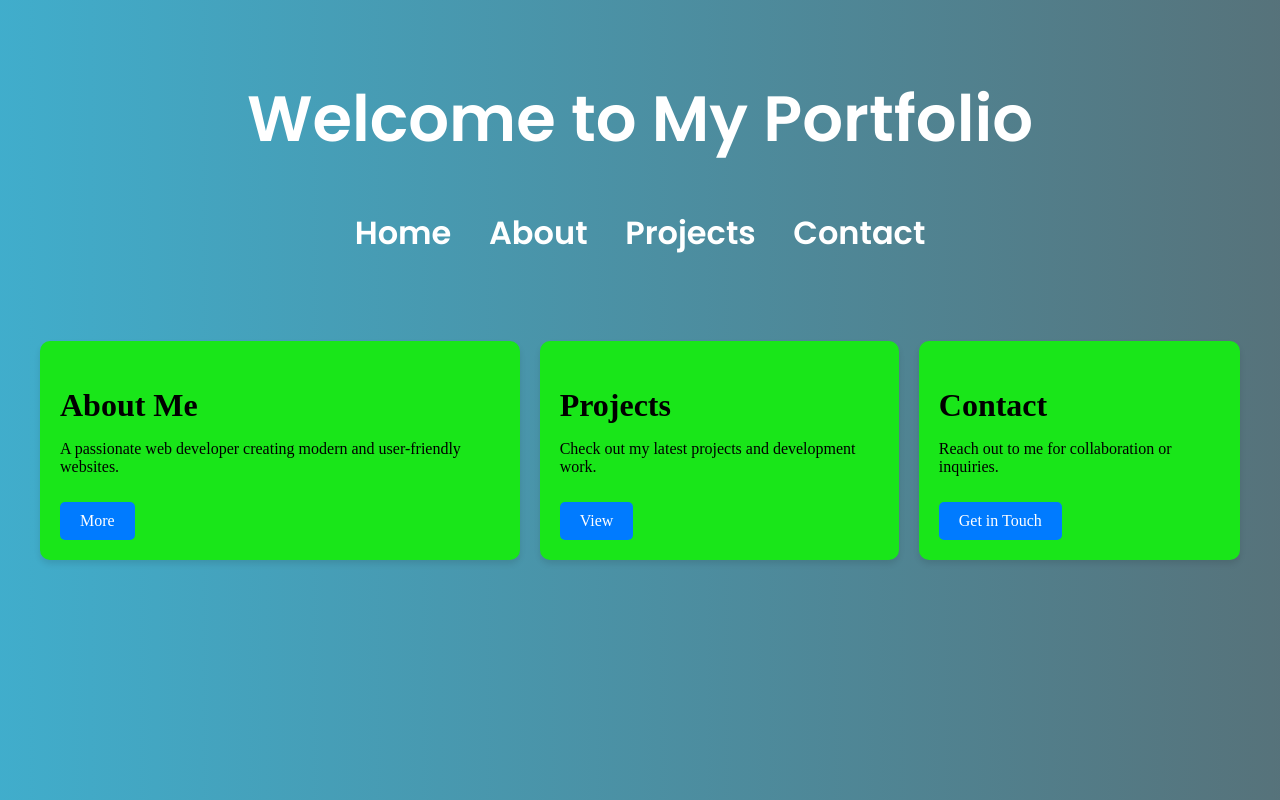
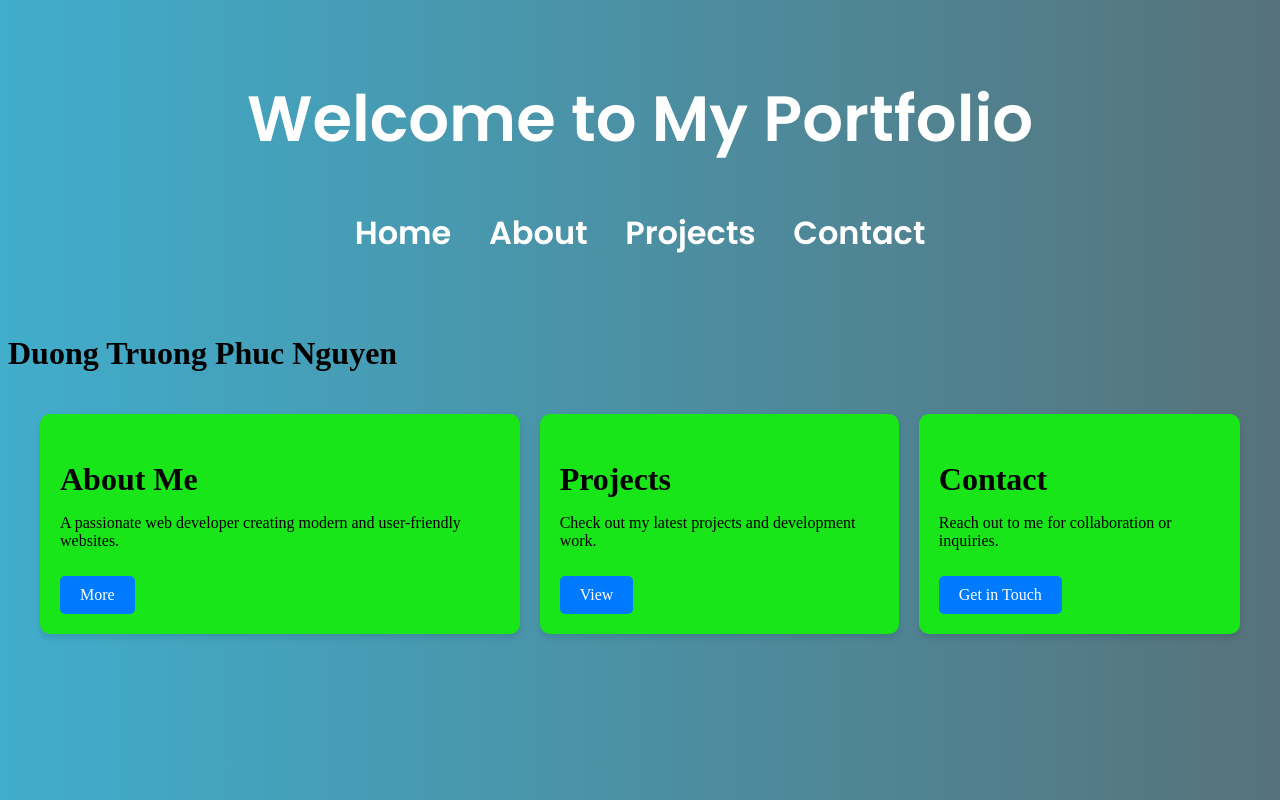
Before and after one commit to TruongPhuc2005/my-Portfolio, a plain HTML site: page index.html in a window 1280 px wide. Drawn offline with Linux system fonts and the light colour scheme.

Commit message:
add name

```diff
--- a/index.html
+++ b/index.html
@@ -22,6 +22,7 @@
             </ul>
         </nav>
     </header>
+    <h2>Duong Truong Phuc Nguyen</h2>
 
     <main class="container">
         <!-- About Section -->
```
